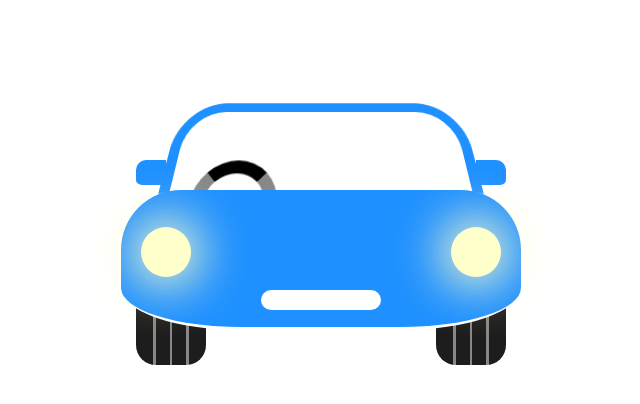
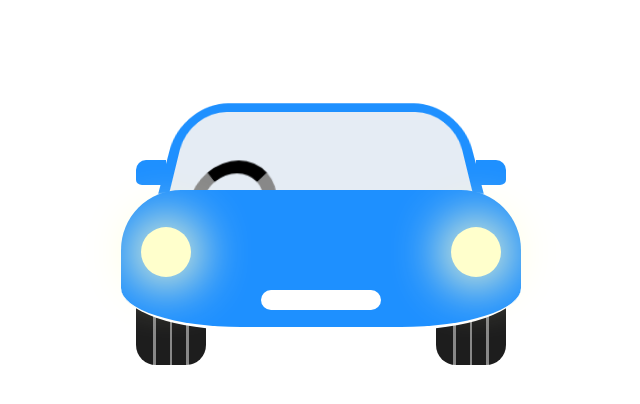
Before and after one commit to daveknights/car-animation, a plain HTML site: page index.html in a window 1280 px wide. Shown: the whole page, without its empty margins (319-959 px from the left). Drawn offline with Linux system fonts and the light colour scheme.

Commit message:
Tint car windscreen

```diff
--- a/car-animation.css
+++ b/car-animation.css
@@ -14,6 +14,7 @@
 }
 
 .car-windscreen {
+    background: rgba(0,75,150,0.1);
     border: solid 10px #1e90ff;
     border-bottom: solid 1px white;
     border-top-left-radius: 50px;
```
